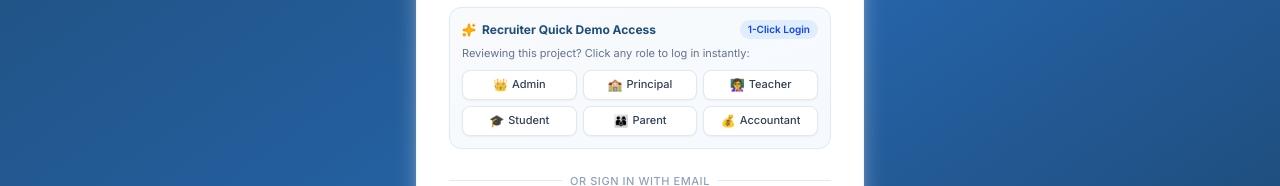
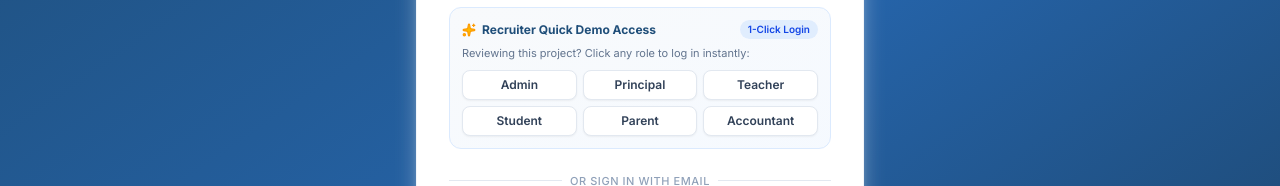
Before and after one commit to TusharMDT06/School-erp-software, a React (Vite) app in the folder client/: page /login in a window 1280 px wide. Shown: the part 278-464 px from the top of the page. Built offline with nearby package versions, Linux system fonts and the light colour scheme; no server answers.

Commit message:
style: remove emojis from recruiter demo access buttons on login page

```diff
--- a/client/src/pages/auth/Login.jsx
+++ b/client/src/pages/auth/Login.jsx
@@ -27,12 +27,12 @@ const ROLE_REDIRECT = {
 
 // ── Demo Accounts for Recruiter ────────────────────────────────────────────
 const DEMO_ACCOUNTS = [
-  { label: "Admin", role: "superadmin", email: "demo@school.edu", password: "Password@123", icon: "👑" },
-  { label: "Principal", role: "admin", email: "principal@school.edu", password: "Admin@123", icon: "🏫" },
-  { label: "Teacher", role: "teacher", email: "vikram.maths@school.edu", password: "Password@123", icon: "👩‍🏫" },
-  { label: "Student", role: "student", email: "aarav.student@school.edu", password: "Password@123", icon: "🎓" },
-  { label: "Parent", role: "parent", email: "parent@school.edu", password: "Password@123", icon: "👨‍👩‍👦" },
-  { label: "Accountant", role: "accountant", email: "accountant@school.edu", password: "Password@123", icon: "💰" },
+  { label: "Admin", role: "superadmin", email: "demo@school.edu", password: "Password@123" },
+  { label: "Principal", role: "admin", email: "principal@school.edu", password: "Admin@123" },
+  { label: "Teacher", role: "teacher", email: "vikram.maths@school.edu", password: "Password@123" },
+  { label: "Student", role: "student", email: "aarav.student@school.edu", password: "Password@123" },
+  { label: "Parent", role: "parent", email: "parent@school.edu", password: "Password@123" },
+  { label: "Accountant", role: "accountant", email: "accountant@school.edu", password: "Password@123" },
 ];
 
 const Login = () => {
@@ -125,11 +125,10 @@ const Login = () => {
                   type="button"
                   disabled={loading}
                   onClick={() => handleQuickLogin(acc)}
-                  className="px-2 py-1.5 text-xs font-medium bg-white hover:bg-blue-50/80 text-slate-700 hover:text-[#1F4E79] border border-slate-200 hover:border-blue-300 rounded-lg shadow-xs transition-all flex items-center justify-center gap-1 group active:scale-95 disabled:opacity-50"
+                  className="px-2.5 py-1.5 text-xs font-semibold bg-white hover:bg-blue-50/80 text-slate-700 hover:text-[#1F4E79] border border-slate-200 hover:border-blue-300 rounded-lg shadow-xs transition-all flex items-center justify-center text-center active:scale-95 disabled:opacity-50"
                   title={`Login as ${acc.label} (${acc.email})`}
                 >
-                  <span className="text-xs group-hover:scale-110 transition-transform">{acc.icon}</span>
-                  <span className="font-medium text-[11px] truncate">{acc.label}</span>
+                  <span className="text-[12px] truncate">{acc.label}</span>
                 </button>
               ))}
             </div>
```
